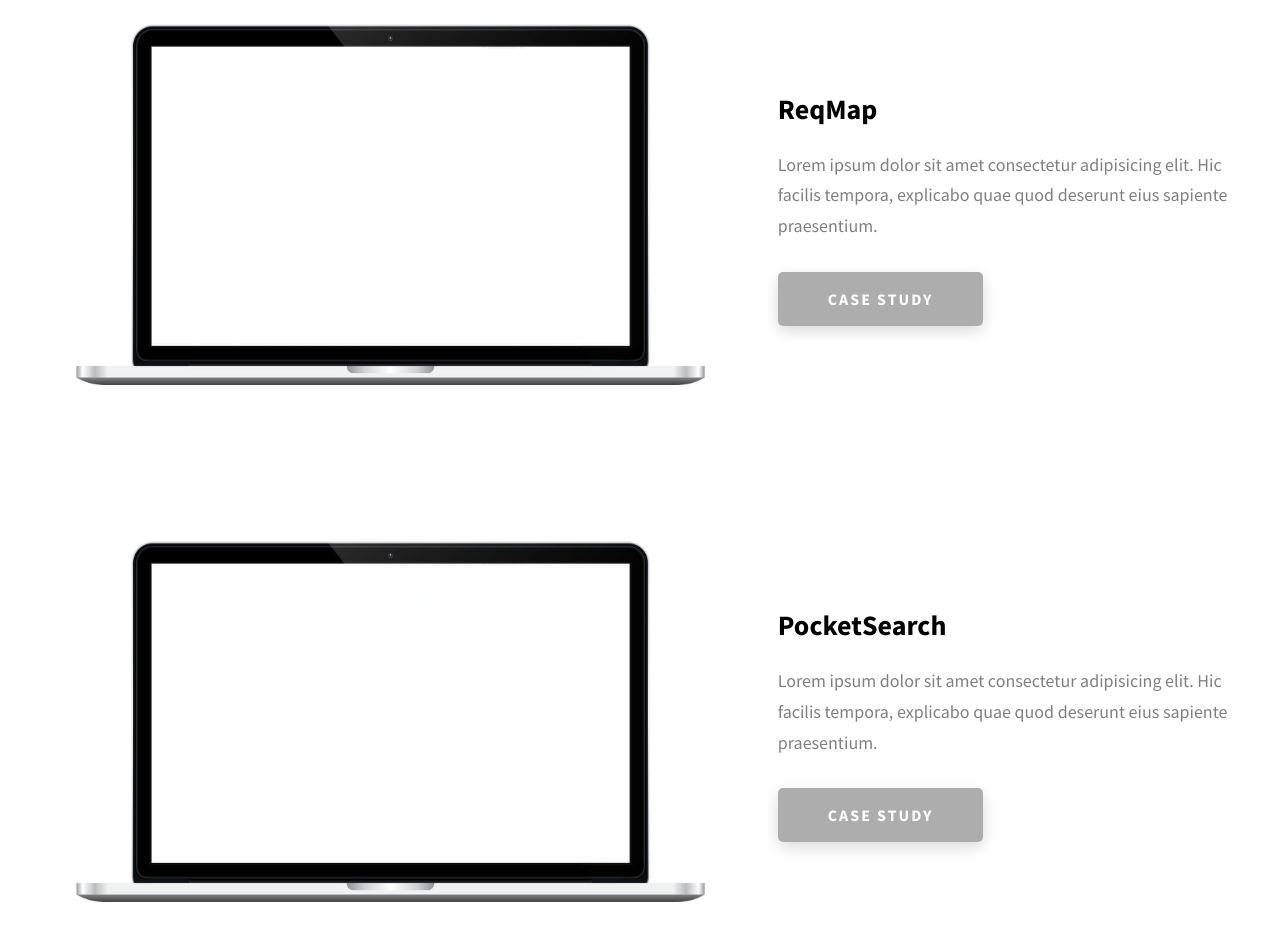
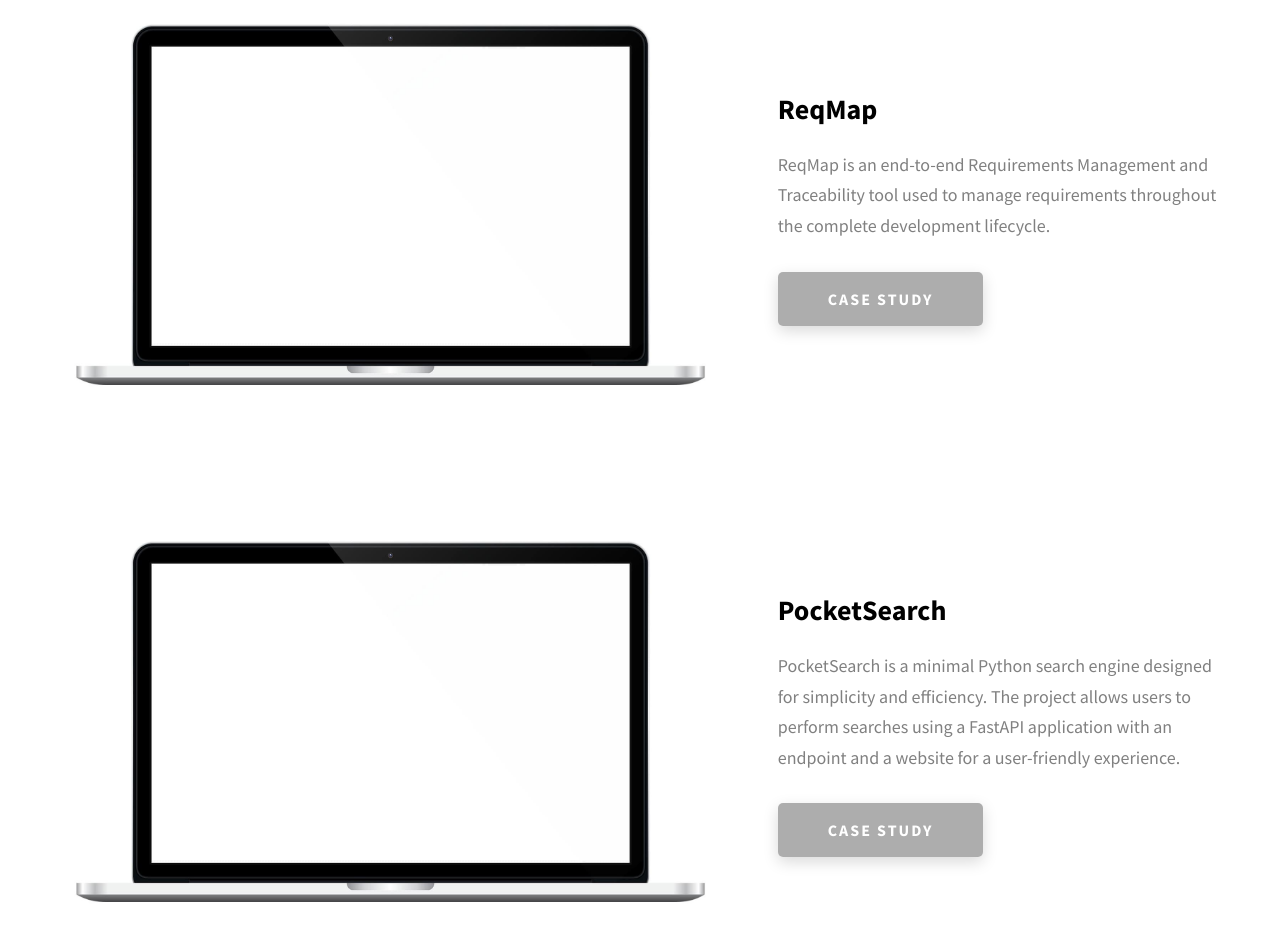
Before and after one commit to jerameee/jeremy-dopefolio, a website: page index.html in a window 1280 px wide. Shown: the part 2158-3098 px from the top of the page. Drawn offline with Linux system fonts and the light colour scheme.

Commit message:
Updated copy on project pages

```diff
--- a/index.html
+++ b/index.html
@@ -130,7 +130,8 @@
           <h3 class="about__content-title">My Approach to Solving Problems </h3>
           <div class="about__content-details">
             <p class="about__content-details-para">
-              This is where I give a brief overview of my approach to solving complex problems. <strong><i>Modified First Principles Thinking</i></strong>
+              This is where I give a brief overview of my approach to solving complex problems. <strong><i>Modified
+                  First Principles Thinking</i></strong>
               <strong>John Doe</strong>
               and I'm a <strong> Frontend Web Developer </strong> located in
               Los Angeles. I've done
@@ -188,9 +189,9 @@
           <div class="projects__row-content">
             <h3 class="projects__row-content-title">ReqMap</h3>
             <p class="projects__row-content-desc">
-              Lorem ipsum dolor sit amet consectetur adipisicing elit. Hic
-              facilis tempora, explicabo quae quod deserunt eius sapiente
-              praesentium.
+              ReqMap is an end-to-end Requirements Management and Traceability tool used to manage requirements
+              throughout the
+              complete development lifecycle.
             </p>
             <a href="./reqmap.html" class="btn btn--med btn--theme dynamicBgClr" target="_blank">Case Study</a>
           </div>
@@ -203,9 +204,9 @@
           <div class="projects__row-content">
             <h3 class="projects__row-content-title">PocketSearch</h3>
             <p class="projects__row-content-desc">
-              Lorem ipsum dolor sit amet consectetur adipisicing elit. Hic
-              facilis tempora, explicabo quae quod deserunt eius sapiente
-              praesentium.
+              PocketSearch is a minimal Python search engine designed for simplicity and efficiency. The project allows
+              users to perform searches using a FastAPI application with an endpoint and a website for a user-friendly
+              experience.
             </p>
             <a href="./pocketsearch.html" class="btn btn--med btn--theme dynamicBgClr" target="_blank">Case Study</a>
           </div>
```
Also changed, not shown: reqmap.html (+9 -17 lines).
